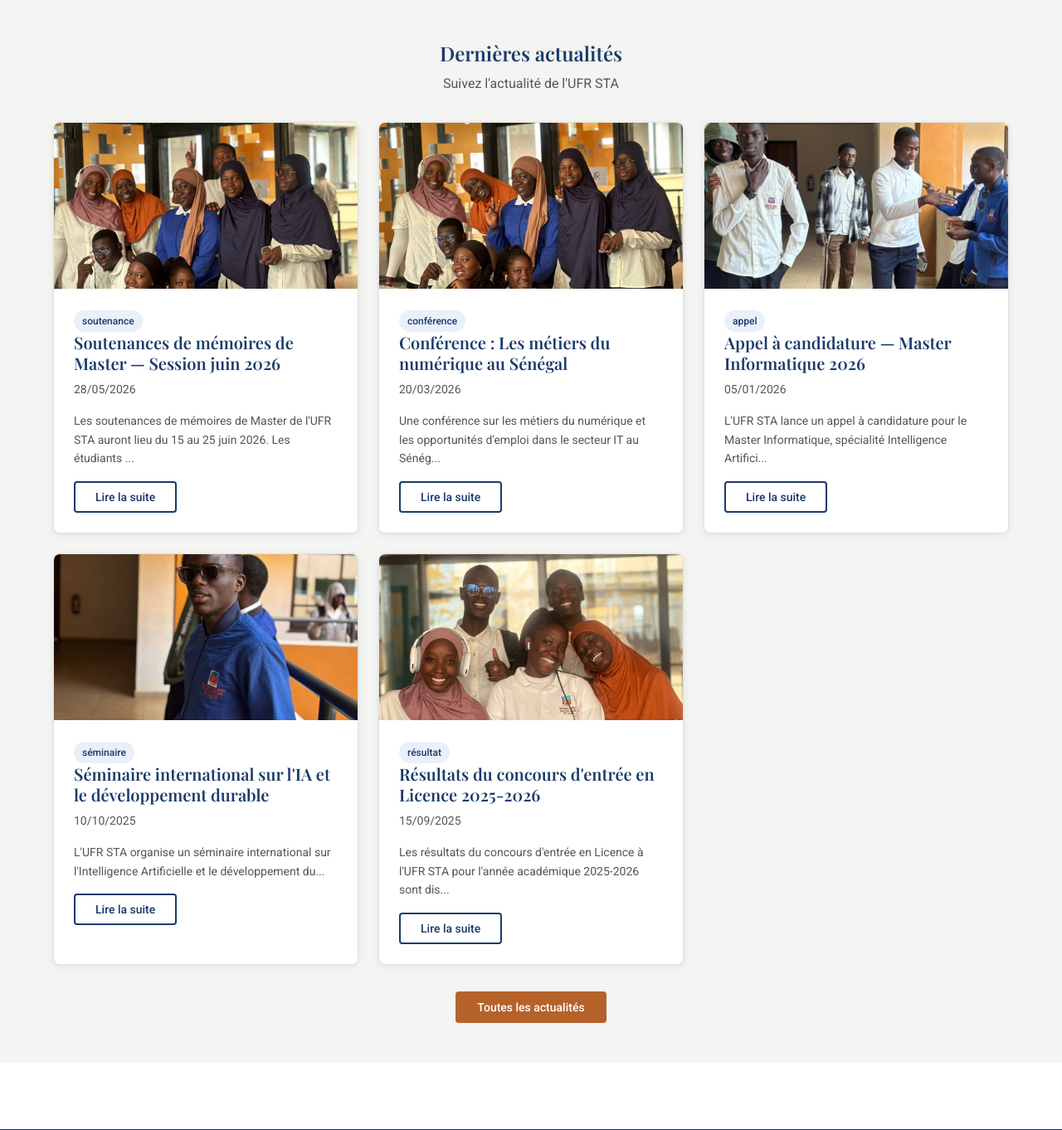
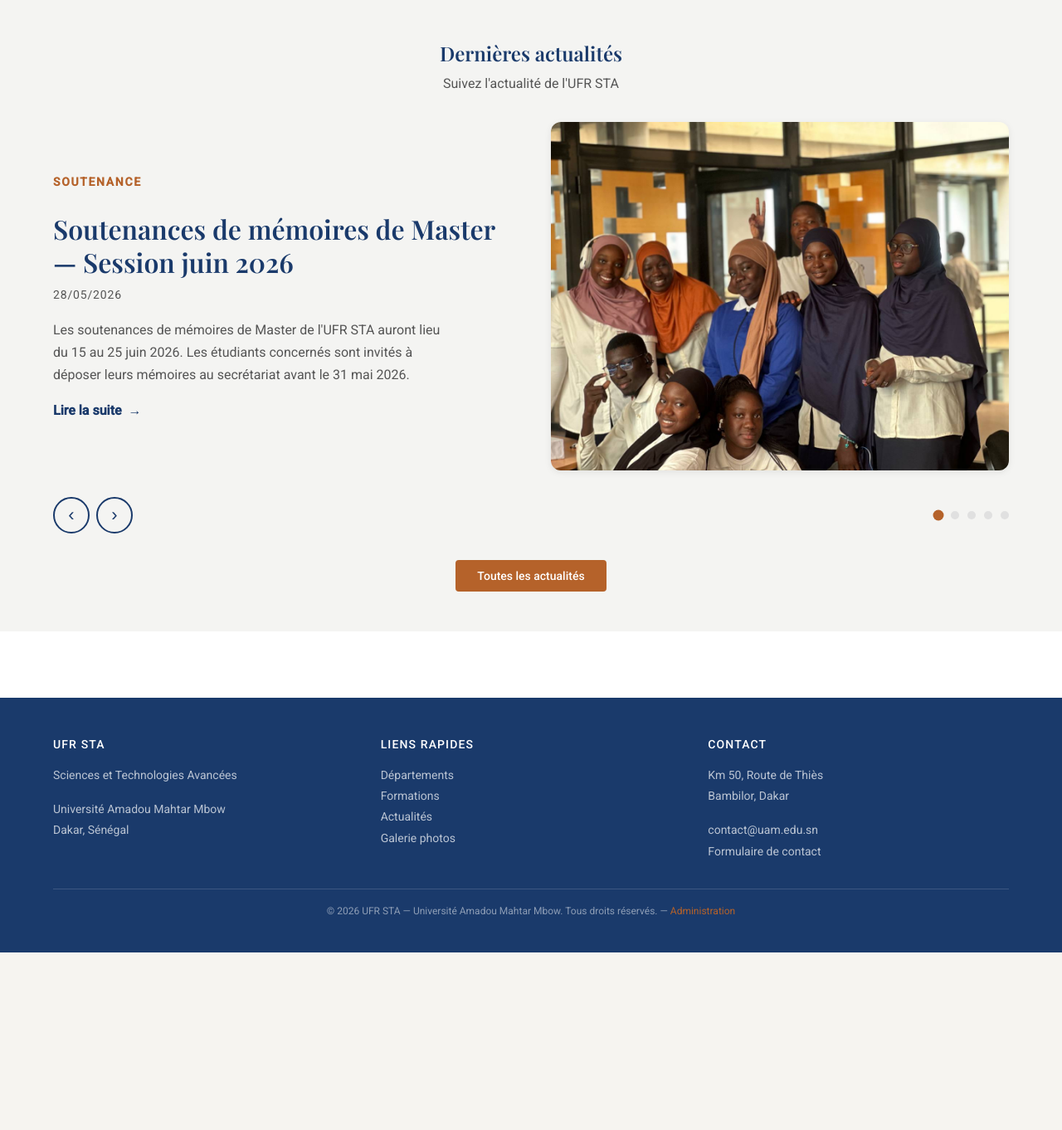
Before and after one commit to gorad321/projet_STA, a Flask app: page / in a window 1280 px wide. Shown: the part 1814-3176 px from the top of the page at 83% size. After the commit the page ends 2962 px from the top, so only its background shows below. Run offline with Flask 3, Linux system fonts and the light colour scheme; data comes from the database, SQL or seed files in the repository.

Commit message:
Remplacement de la grille des dernieres actualites par un carrousel avec transition en fondu

```diff
--- a/static/css/style.css
+++ b/static/css/style.css
@@ -1135,3 +1135,153 @@ p { margin-bottom: var(--space-sm); }
     min-height: 260px;
   }
 }
+
+/* 20. CARROUSEL — DERNIÈRES ACTUALITÉS (accueil) */
+.news-carousel {
+  position: relative;
+}
+
+.news-carousel-track {
+  position: relative;
+  min-height: 420px;
+}
+
+.news-slide {
+  position: absolute;
+  inset: 0;
+  display: grid;
+  grid-template-columns: 1fr 1fr;
+  gap: var(--space-xl);
+  align-items: center;
+  opacity: 0;
+  visibility: hidden;
+  transition: opacity 0.7s ease;
+  pointer-events: none;
+}
+
+.news-slide.active {
+  opacity: 1;
+  visibility: visible;
+  pointer-events: auto;
+  transition: opacity 0.7s ease 0.1s;
+}
+
+.news-slide-title {
+  font-size: var(--fs-h1);
+  margin: var(--space-xs) 0 var(--space-xs);
+}
+
+.news-slide-date {
+  color: var(--color-text-light);
+  font-size: var(--fs-small);
+  text-transform: uppercase;
+  letter-spacing: 0.06em;
+  margin-bottom: var(--space-sm);
+}
+
+.news-slide-desc {
+  color: var(--color-text-light);
+  max-width: 52ch;
+}
+
+.news-slide-link {
+  display: inline-flex;
+  align-items: center;
+  gap: 8px;
+  font-weight: 600;
+  color: var(--color-primary);
+}
+
+.news-slide-arrow {
+  transition: transform 0.2s ease;
+}
+
+.news-slide-link:hover .news-slide-arrow {
+  transform: translateX(4px);
+}
+
+.news-slide-media {
+  height: 100%;
+  min-height: 320px;
+  border-radius: var(--radius-section);
+  overflow: hidden;
+  box-shadow: var(--shadow-card);
+}
+
+.news-slide-media img,
+.news-slide-media .card-img-placeholder {
+  width: 100%;
+  height: 100%;
+  min-height: 320px;
+  object-fit: cover;
+}
+
+.news-carousel-controls {
+  display: flex;
+  align-items: center;
+  justify-content: space-between;
+  margin-top: var(--space-lg);
+}
+
+.news-carousel-arrows {
+  display: flex;
+  gap: var(--space-xs);
+}
+
+.news-arrow {
+  width: 44px;
+  height: 44px;
+  border-radius: 50%;
+  border: 2px solid var(--color-primary);
+  background-color: transparent;
+  color: var(--color-primary);
+  font-size: 22px;
+  line-height: 1;
+  cursor: pointer;
+  display: flex;
+  align-items: center;
+  justify-content: center;
+  transition: background-color 0.2s, color 0.2s;
+}
+
+.news-arrow:hover {
+  background-color: var(--color-primary);
+  color: var(--color-white);
+}
+
+.news-carousel-dots {
+  display: flex;
+  gap: 10px;
+}
+
+.news-dot {
+  width: 10px;
+  height: 10px;
+  border-radius: 50%;
+  border: none;
+  background-color: var(--color-border);
+  cursor: pointer;
+  padding: 0;
+  transition: background-color 0.2s, transform 0.2s;
+}
+
+.news-dot.active {
+  background-color: var(--color-accent);
+  transform: scale(1.3);
+}
+
+@media (max-width: 900px) {
+  .news-carousel-track { min-height: 620px; }
+  .news-slide { grid-template-columns: 1fr; grid-template-rows: auto auto; }
+  .news-slide-media { order: -1; min-height: 220px; }
+  .news-slide-media img,
+  .news-slide-media .card-img-placeholder { min-height: 220px; }
+  .news-slide-title { font-size: 26px; }
+}
+
+@media (max-width: 600px) {
+  .news-carousel-track { min-height: 560px; }
+  .news-slide-media { min-height: 180px; }
+  .news-slide-media img,
+  .news-slide-media .card-img-placeholder { min-height: 180px; }
+}
--- a/templates/index.html
+++ b/templates/index.html
@@ -93,24 +93,42 @@
     <h2 class="section-title">Dernières actualités</h2>
     <p class="section-subtitle">Suivez l'actualité de l'UFR STA</p>
     {% if actualites %}
-      <div class="grid-3">
+      <div class="news-carousel">
+        <div class="news-carousel-track">
           {% for actu in actualites %}
-          <article class="card">
+            <article class="news-slide {% if loop.first %}active{% endif %}">
+              <div class="news-slide-text">
+                <span class="section-eyebrow">{{ actu.type or 'À la une' }}</span>
+                <h3 class="news-slide-title">{{ actu.titre }}</h3>
+                <p class="news-slide-date">{{ actu.date_publication.strftime('%d/%m/%Y') }}</p>
+                <p class="news-slide-desc">{{ actu.description[:220] }}{% if actu.description and actu.description|length > 220 %}...{% endif %}</p>
+                <a href="{{ url_for('actualite_detail', id_actualite=actu.id_actualite) }}" class="news-slide-link">
+                  Lire la suite <span class="news-slide-arrow">→</span>
+                </a>
+              </div>
+              <div class="news-slide-media">
                 {% if actu.photo %}
-              <img src="{{ url_for('static', filename=actu.photo) }}"
-                   alt="{{ actu.titre }}" class="card-img" />
+                  <img src="{{ url_for('static', filename=actu.photo) }}" alt="{{ actu.titre }}" />
                 {% else %}
                   <div class="card-img-placeholder"></div>
                 {% endif %}
-            <div class="card-body">
-              {% if actu.type %}<span class="badge badge-primary">{{ actu.type }}</span>{% endif %}
-              <h3 class="card-title">{{ actu.titre }}</h3>
-              <p class="card-text">{{ actu.date_publication.strftime('%d/%m/%Y') }}</p>
-              <p class="card-text">{{ actu.description[:100] }}{% if actu.description and actu.description|length > 100 %}...{% endif %}</p>
-              <a href="{{ url_for('actualite_detail', id_actualite=actu.id_actualite) }}" class="btn btn-outline">Lire la suite</a>
               </div>
             </article>
           {% endfor %}
+        </div>
+        {% if actualites|length > 1 %}
+          <div class="news-carousel-controls">
+            <div class="news-carousel-arrows">
+              <button type="button" class="news-arrow news-arrow-prev" aria-label="Actualité précédente">‹</button>
+              <button type="button" class="news-arrow news-arrow-next" aria-label="Actualité suivante">›</button>
+            </div>
+            <div class="news-carousel-dots">
+              {% for actu in actualites %}
+                <button type="button" class="news-dot {% if loop.first %}active{% endif %}" data-index="{{ loop.index0 }}" aria-label="Aller à l'actualité {{ loop.index }}"></button>
+              {% endfor %}
+            </div>
+          </div>
+        {% endif %}
       </div>
       <div class="section-cta">
         <a href="{{ url_for('actualites') }}" class="btn btn-primary">Toutes les actualités</a>
```
Also changed, not shown: static/js/main.js (+37 -0 lines). Lines whose indentation alone changed are shown as unchanged.
